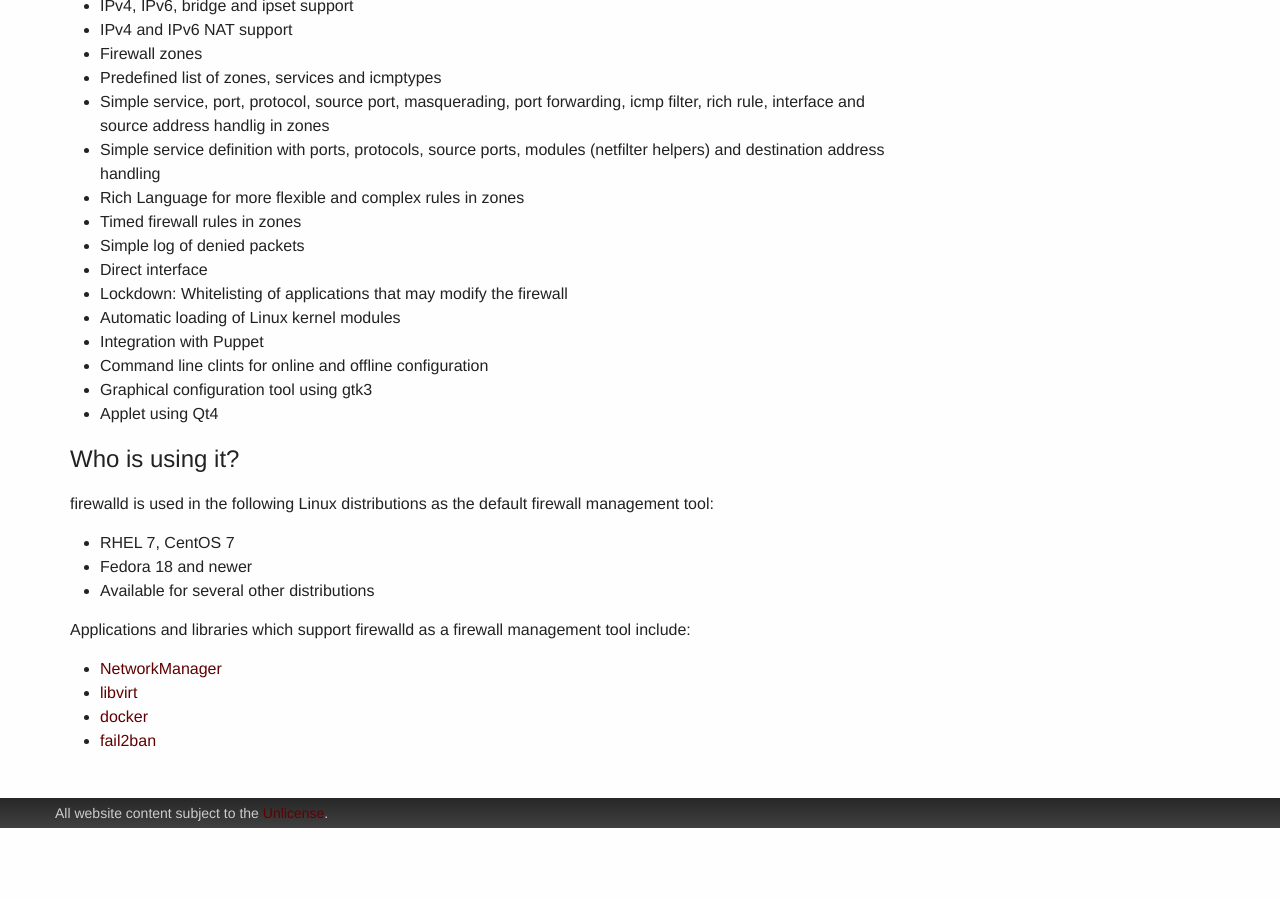
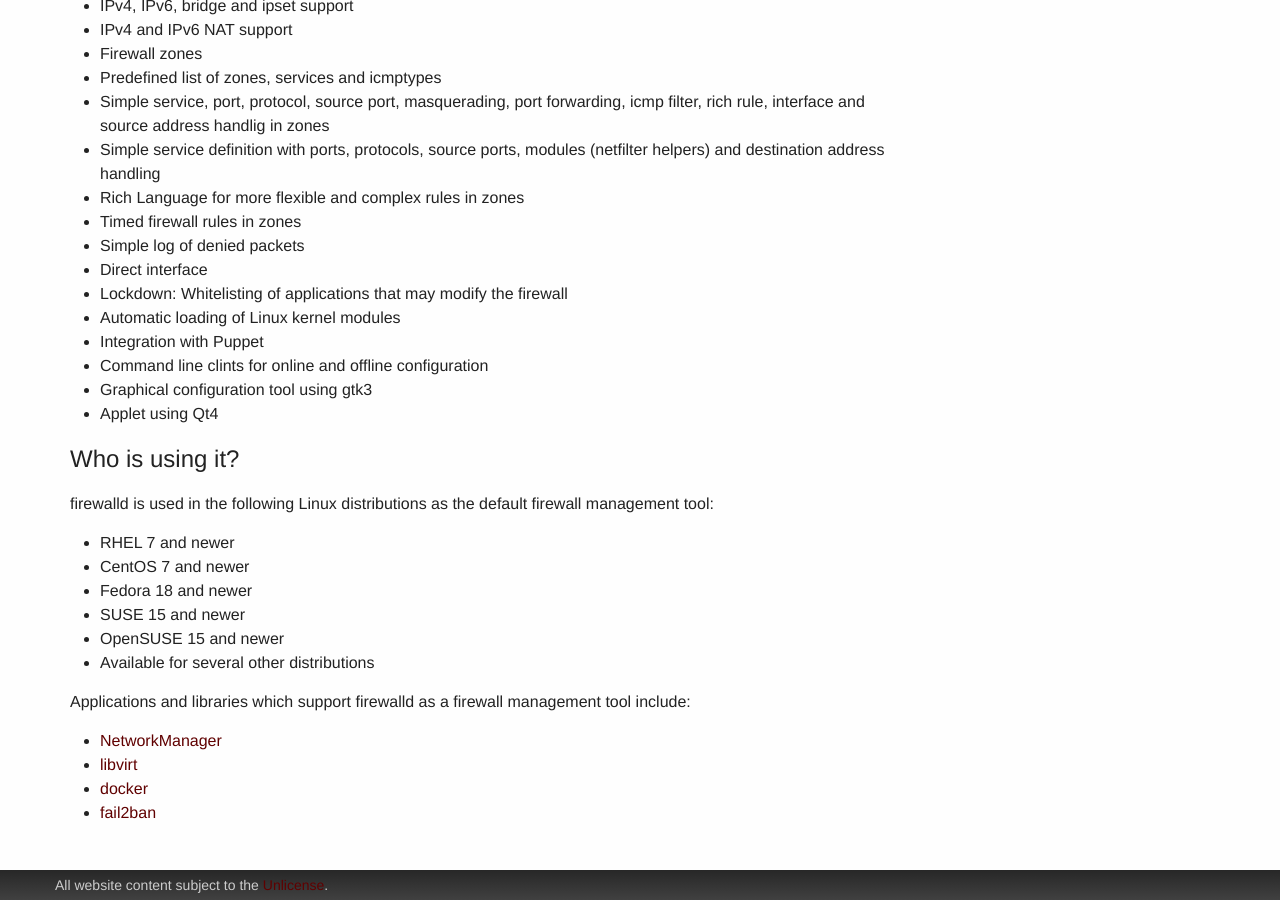
Before and after one commit to firewalld/firewalld.github.io, a Jekyll site: the page built from index.md, in a window 1280 px wide and 900 px high, scrolled down 757 px. Built offline with Jekyll 4.4.1, drawn with Linux system fonts in a browser that asks for light colours; before the commit the page ends 1585 px from its top, so only the background shows below that.

Commit message:
index: update list of distros shipping by default

```diff
--- a/index.md
+++ b/index.md
@@ -37,8 +37,11 @@
 
 firewalld is used in the following Linux distributions as the default firewall management tool:
 
- * RHEL 7, CentOS 7
+ * RHEL 7 and newer
+ * CentOS 7 and newer
  * Fedora 18 and newer
+ * SUSE 15 and newer
+ * OpenSUSE 15 and newer
  * Available for several other distributions
 
 Applications and libraries which support firewalld as a firewall management tool include:
```
